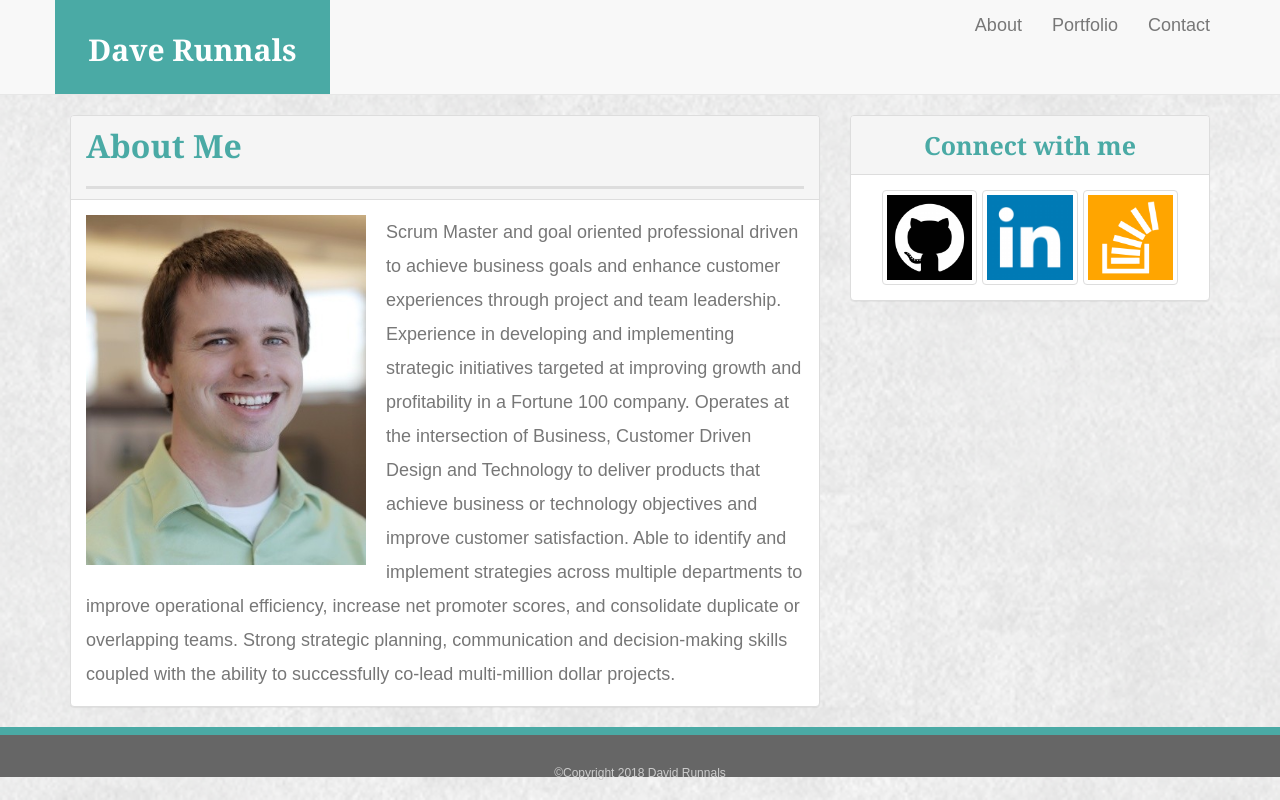
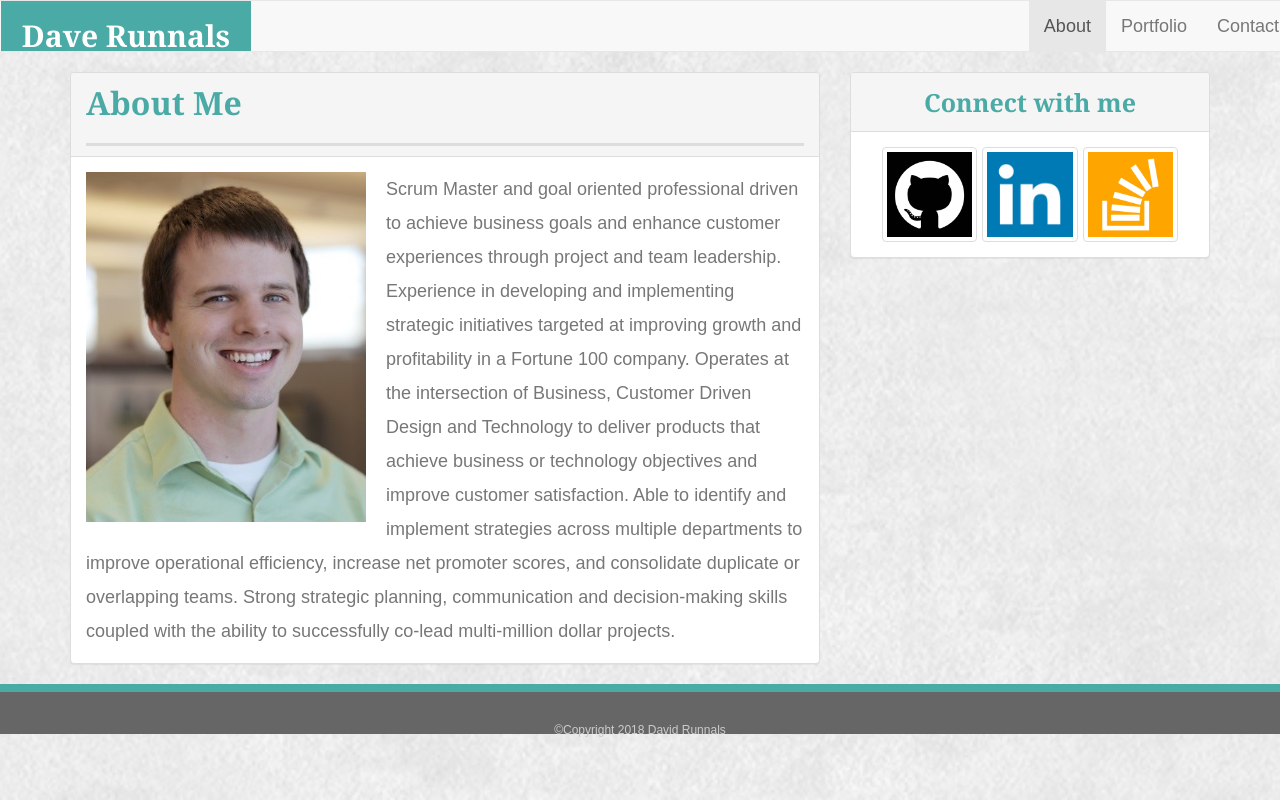
Before and after one commit to drunnals313/Bootstrap-Portfolio, a plain HTML site: page index.html in a window 1280 px wide. Drawn offline with nearby package versions, Linux system fonts and the light colour scheme.

Commit message:
nav changes

```diff
--- a/assets/css/style.css
+++ b/assets/css/style.css
@@ -76,13 +76,13 @@ h3 {
 /* this guy is the id associated with my large name part that links back to the index page */
 #me {
   float: left;
-  width: 275px;
-  height: 94px;
+  width: 250px;
+  height: 50px;
   text-align: center;
   font-family: Georgia, Times, "Times New Roman", serif;
   font-size: 30px;
   font-weight: 700;
-  line-height: 70px;
+  line-height: 40px;
   color: #ffffff;
   text-decoration: none;
   background: #4aaaa5;
@@ -111,7 +111,7 @@ footer {
 #childcontainer {
   float: left;
   width: 100%;
-  max-width: 700px;
+  max-width: 600px;
   padding: 30px;
   margin: 0 0 40px;
   background: #ffffff;
--- a/index.html
+++ b/index.html
@@ -15,22 +15,23 @@
 
 <body>
 
-    <nav class="navbar navbar-default navbar-static-top">
-            <div class="container">
-                <a class="navbar-brand navbar-custom" href="index.html" id="me">Dave Runnals</a>
+        <div class="row">
+        <nav class="navbar navbar-default">
+            <div class="col-xs-12 col-sm-12 col-md-4 col-lg-4">
+            <div class="navbar-header">
+                <a href="index.html" class="navbar-brand" id="me">Dave Runnals</a>
+            </div>
+            </div>
+            <div class="col-xs-12 col-sm-12 col-md-8 col-lg-8">
                 <ul class="nav navbar-nav navbar-right">
-                    <li>
-                        <a href="index.html">About</a>
-                    </li>
-                    <li>
-                        <a href="portfolio.html">Portfolio</a>
-                    </li>
-                    <li>
-                        <a href="contact.html">Contact</a>
-                    </li>
+                    <li class="active"><a href="index.html">About</a></li>
+                    <li><a href="Portfolio.html">Portfolio</a></li>
+                    <li><a href="Contact.html">Contact</a></li>
                 </ul>
             </div>
         </nav>
+        </div>
+
 
         <div class="container">
             <div class="row">
```
Also changed, not shown: contact.html (+16 -16 lines), portfolio.html (+8 -12 lines).
